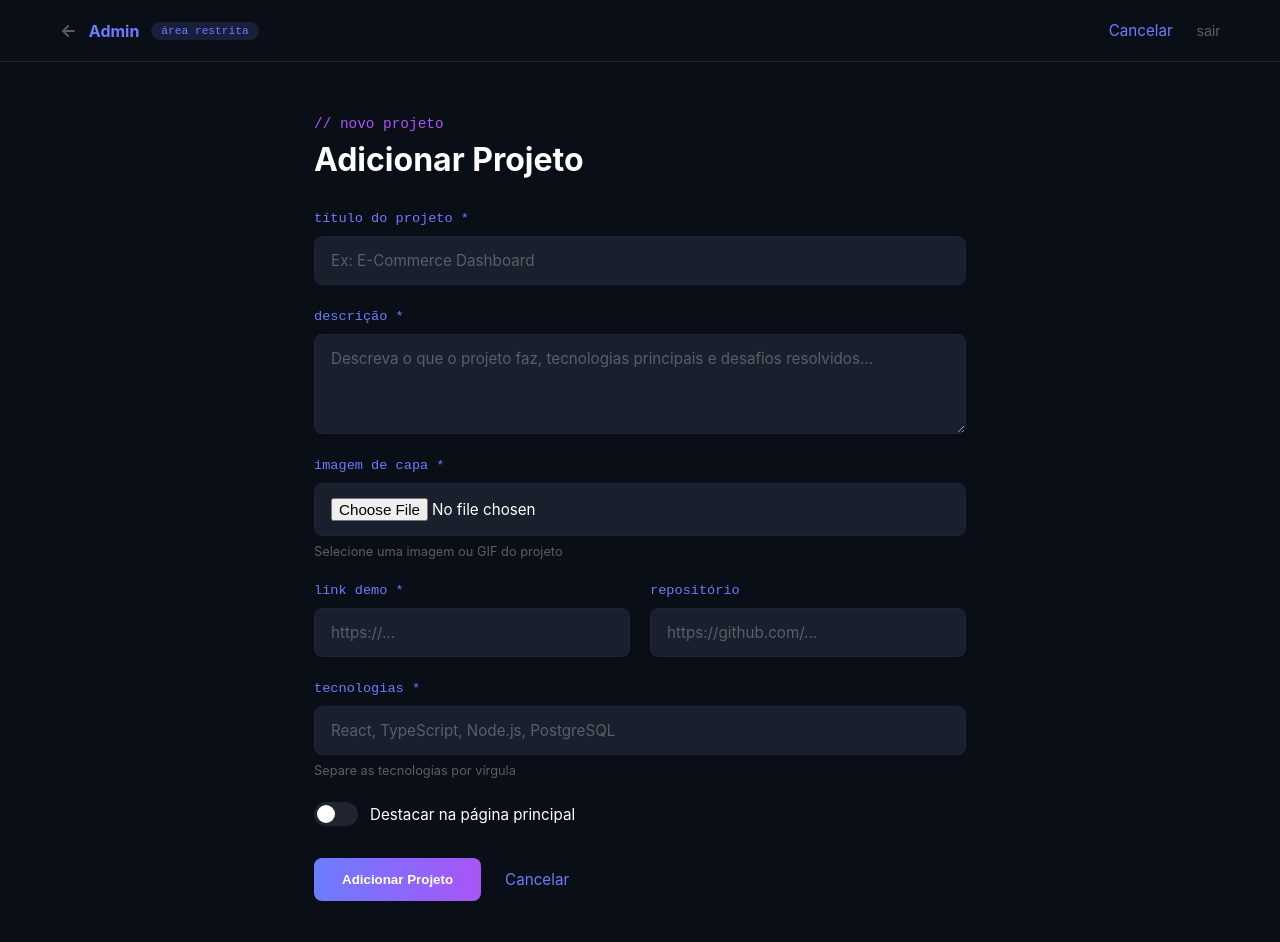
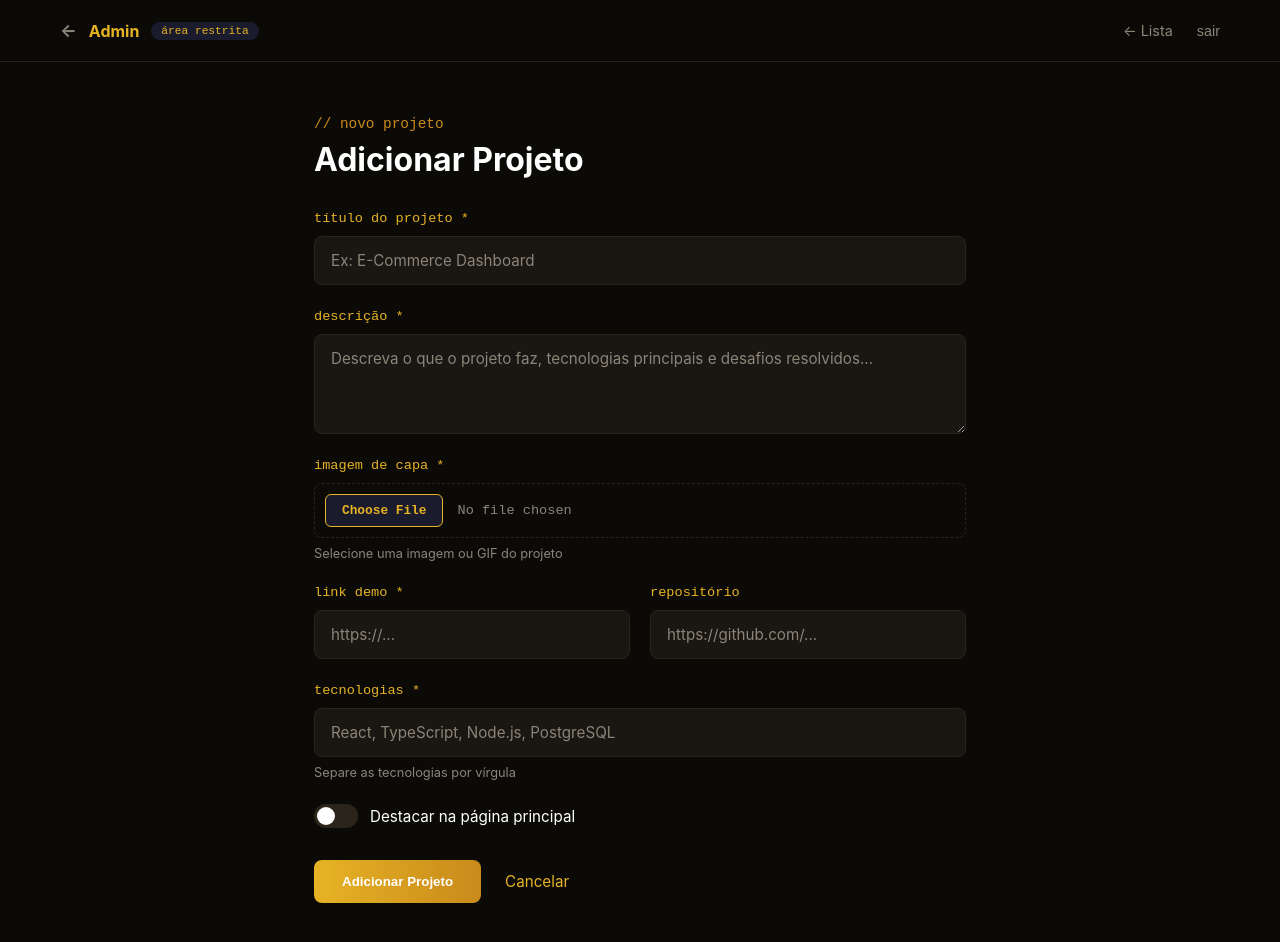
Before and after one commit to Hannower/portfolio-2, a React (Vite) app in the folder client/: page /admin/novo in a window 1280 px wide. Shown: the top 942 px of the page. Built offline with nearby package versions, Linux system fonts and the light colour scheme; sample sign-in values are in the browser's storage.

Commit message:
fix: alteração de paleta de cores

```diff
--- a/client/src/App.css
+++ b/client/src/App.css
@@ -5,13 +5,14 @@
 }
 
 :root {
-  --color-bg: #0a0e17;
-  --color-bg-alt: #1a1f2e;
-  --color-border: #1f2430;
-  --color-text: #5b5e66;
+  --color-bg: #0c0a07;
+  --color-bg-alt: #1a1611;
+  --color-border: #2a241a;
+  --color-text: #8a8578;
   --color-text-strong: #ffffff;
-  --color-primary: #6c7cff;
-  --color-primary-alt: #a855f7;
+  --color-primary: #e6b325;
+  --color-primary-alt: #c98a1b;
+  --color-primary-rgb: 230, 179, 37;
 
   --font-base: 'Inter', sans-serif;
   --font-mono: 'JetBrains Mono', monospace;
--- a/client/src/components/Navbar.css
+++ b/client/src/components/Navbar.css
@@ -22,7 +22,7 @@
   font-family: monospace;
   font-size: 1.3rem;
   font-weight: bold;
-  color: #6c7cff;
+  color: var(--color-primary);
 }
 
 .navbar-menu {
@@ -35,13 +35,13 @@
 
 .navbar-menu a {
   text-decoration: none;
-  color: #c5c9d3;
+  color: var(--color-primary);
   font-size: 0.95rem;
   transition: color 0.2s;
 }
 
 .navbar-menu a:hover {
-  color: #6c7cff;
+  color:var(--color-text);
 }
 
 .navbar-hamburguer {
--- a/client/src/components/Skills.jsx
+++ b/client/src/components/Skills.jsx
@@ -7,7 +7,7 @@ const tags = [
   { name: 'Express', color: '#ffffff' },
   { name: 'REST API', color: '#a855f7' },
   { name: 'Git', color: '#f05033' },
-  { name: 'PostgreSQL', color: '#336791' },
+  { name: 'MongoDB', color: '#336791' },
   { name: 'Firebase', color: '#ffa611' },
 ];
 
--- a/client/src/pages/EditarForm.jsx
+++ b/client/src/pages/EditarForm.jsx
@@ -109,14 +109,14 @@ export default function EditarForm() {
                         onChange={handleChange}
                     />
 
-                    <label htmlFor="imagem">url da imagem / gif</label>
+                   <label htmlFor="imagem">imagem de capa *</label>
                     <input
-                        type="text"
+                        type="file"
                         id="imagem"
                         name="imagem"
-                        placeholder="https://..."
-                        value={formulario.imagem}
+                        accept="image/*"
                         onChange={handleChange}
+                        required
                     />
                     <span className="formulario-dica">Cole a URL de uma imagem ou GIF do projeto</span>
 
--- a/client/src/pages/Formulario.css
+++ b/client/src/pages/Formulario.css
@@ -107,6 +107,43 @@
     resize: vertical;
 }
 
+input[type="file"] {
+  width: 100%;
+  padding: 10px;
+  background-color: var(--color-bg);
+  border: 1px dashed var(--color-border);
+  border-radius: 8px;
+  color: var(--color-text);
+  font-family: var(--font-mono);
+  font-size: 0.85rem;
+  cursor: pointer;
+  transition: border-color 0.3s ease, background-color 0.3s ease;
+}
+
+input[type="file"]:hover {
+  border-color: var(--color-primary);
+  background-color: rgba(108, 124, 255, 0.05);
+}
+
+input[type="file"]::file-selector-button {
+  margin-right: 14px;
+  padding: 8px 16px;
+  background-color: rgba(108, 124, 255, 0.15);
+  border: 1px solid var(--color-primary);
+  border-radius: 6px;
+  color: var(--color-primary);
+  font-family: var(--font-mono);
+  font-size: 0.8rem;
+  font-weight: 600;
+  cursor: pointer;
+  transition: background-color 0.3s ease, color 0.3s ease;
+}
+
+input[type="file"]::file-selector-button:hover {
+  background-color: var(--color-primary);
+  color: var(--color-text-strong);
+}
+
 .formulario-conteudo input::placeholder,
 .formulario-conteudo textarea::placeholder {
     color: var(--color-text);
--- a/client/src/pages/Formulario.jsx
+++ b/client/src/pages/Formulario.jsx
@@ -71,7 +71,7 @@ export default function Formulario() {
                 </div>
 
                 <div className="formulario-header-acoes">
-                    <Link to="/admin/dashboard" className="formulario-btn-cancelar">Cancelar</Link>
+                    <Link to="/admin/dashboard" className="formulario-voltar-lista">← Lista</Link>
                     <button className="formulario-btn-sair" onClick={handleSair}>sair</button>
                 </div>
             </header>
@@ -164,7 +164,7 @@ export default function Formulario() {
 
                     <div className="formulario-acoes">
                         <button type="submit" className="formulario-btn-adicionar">Adicionar Projeto</button>
-                        <Link to="/admin/editar" className="formulario-btn-cancelar">Cancelar</Link>
+                        <Link to="/admin/dashboard" className="formulario-btn-cancelar">Cancelar</Link>
                     </div>
                 </form>
             </main>
```
Also changed, not shown: client/public/favicon.png, client/src/assets/hero-portfolio.PNG.
